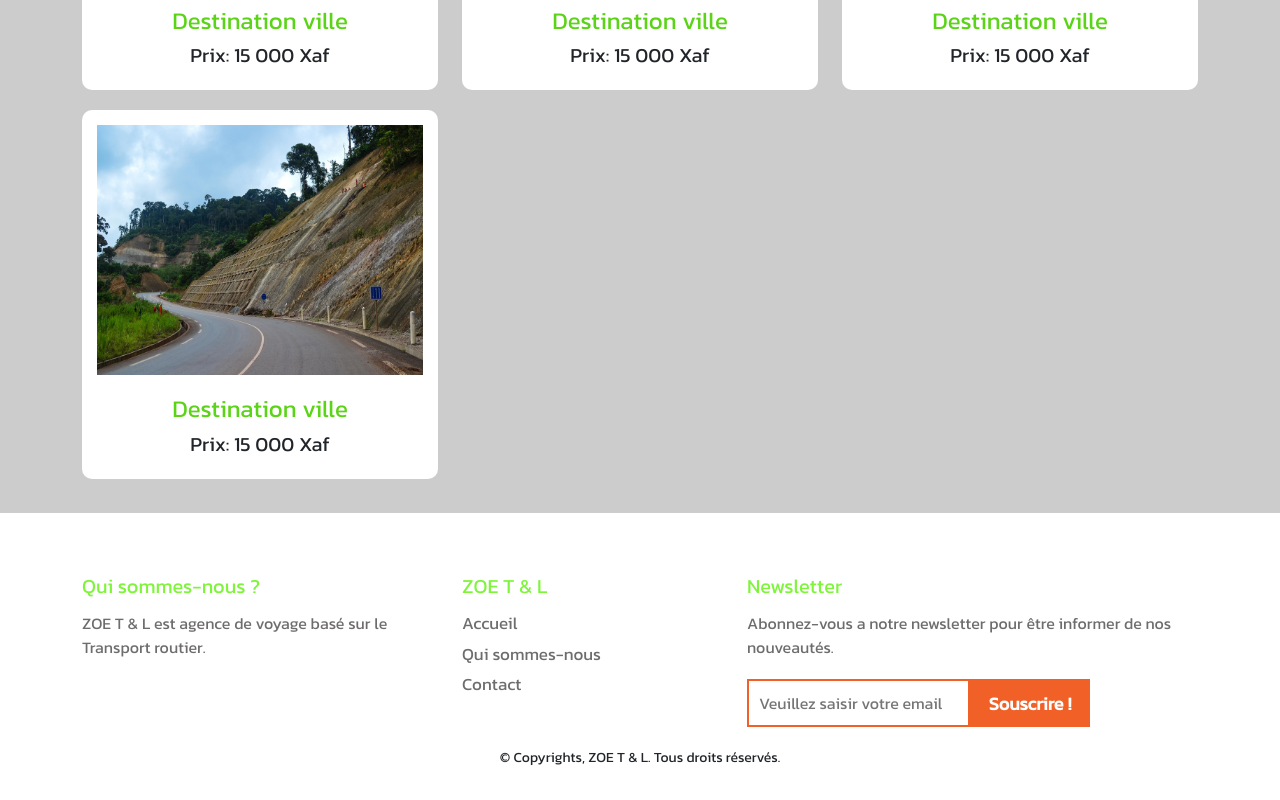
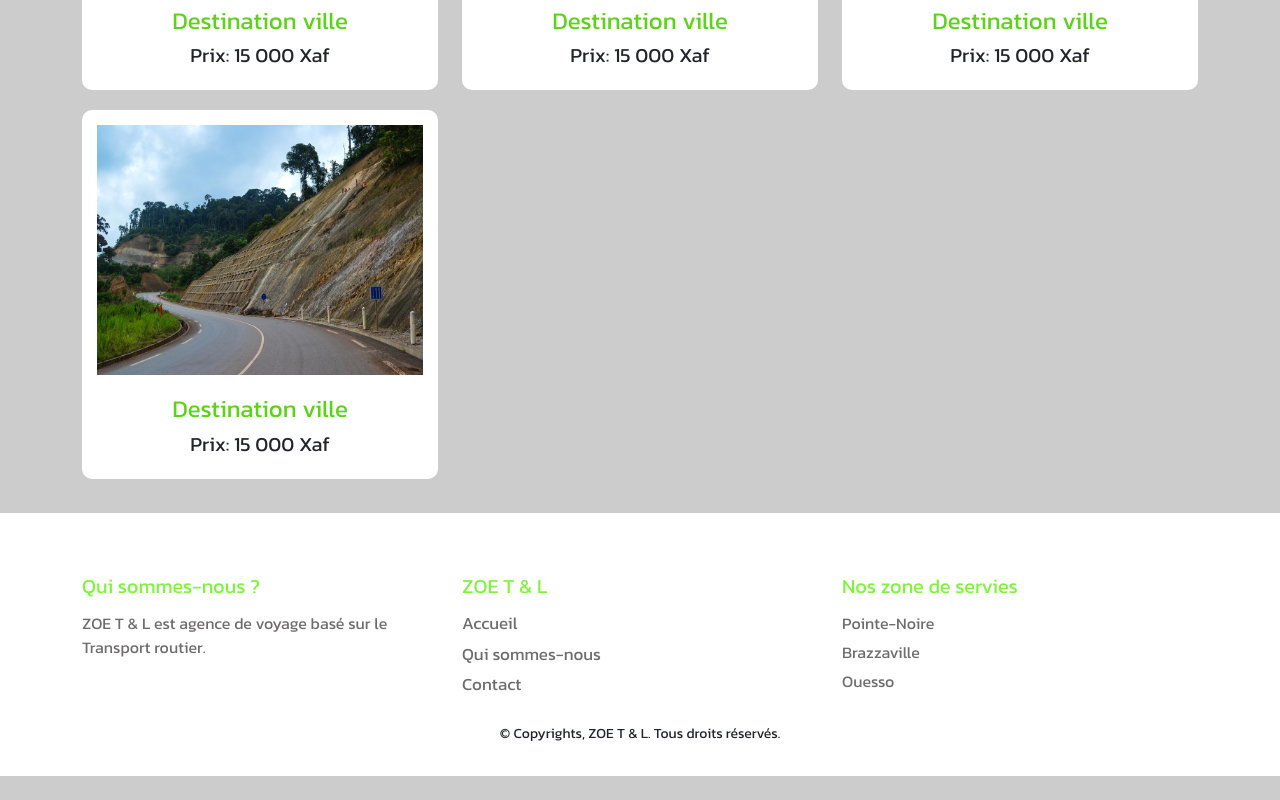
Before and after one commit to Stevie242/zoe, a plain HTML site: page index.html in a window 1280 px wide. Shown: the part 1804-2604 px from the top of the page. After the commit the page ends 2580 px from the top, so only its background shows below. Drawn offline with Linux system fonts and the light colour scheme.

Commit message:
commit 29/10/2022 16H51

```diff
--- a/index.html
+++ b/index.html
@@ -319,7 +319,7 @@
                   <label for="user-cond">J'accepte <a href="javascrip:void(0);">les conditions d'utilisation</a></label>
                 </div>
                 <div class="form-submit">
-                  <button>Se connecter <i class="fa-solid fa-right-to-bracket"></i></button>
+                  <button>S'inscire</button>
                 </div>
               </form>
             </div>
@@ -345,7 +345,7 @@
               ZOE T & L est agence de voyage basé sur le Transport routier.
             </div>
           </div>
-          <div class="col-sm-12 col-md-6 col-lg-3">
+          <div class="col-sm-12 col-md-6 col-lg-4">
             <div class="footer-title">
               ZOE T & L
             </div>
@@ -363,23 +363,22 @@
               </ul>
             </div>
           </div>
-          <div class="col-sm-12 col-md-12 col-lg-5">
+          <div class="col-sm-12 col-md-12 col-lg-4">
             <div class="footer-title">
-              Newsletter
+              Nos zone de servies
             </div>
             <div class="footer-description">
-              Abonnez-vous a notre newsletter pour être informer de nos nouveautés.
-            </div>
-            <div class="footer-form">
-              <form action="">
-                <div class="form-group">
-                  <label for="mail">Email</label>
-                  <input type="email" name="mail" id="mail" placeholder="Veuillez saisir votre email">
-                </div>
-                <div class="footer-submit">
-                  <button type="submit">Souscrire !</button>
-                </div>
-              </form>
+              <ul class="navbar-nav">
+                <li class="footer-list">
+                  Pointe-Noire
+                </li>
+                <li class="footer-list">
+                  Brazzaville
+                </li>
+                <li class="footer-list">
+                  Ouesso
+                </li>
+              </ul>
             </div>
           </div>
         </div>
```
